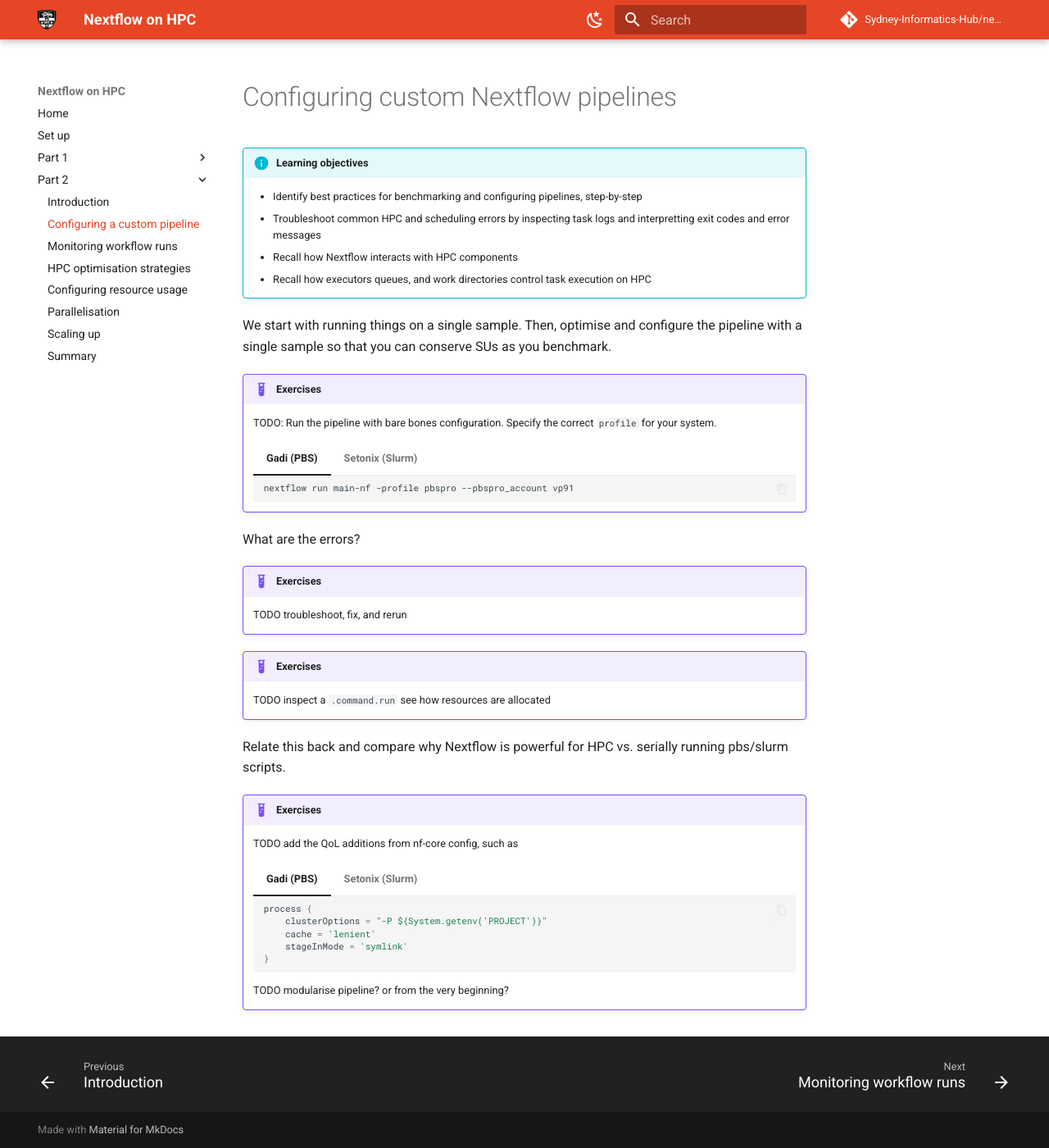
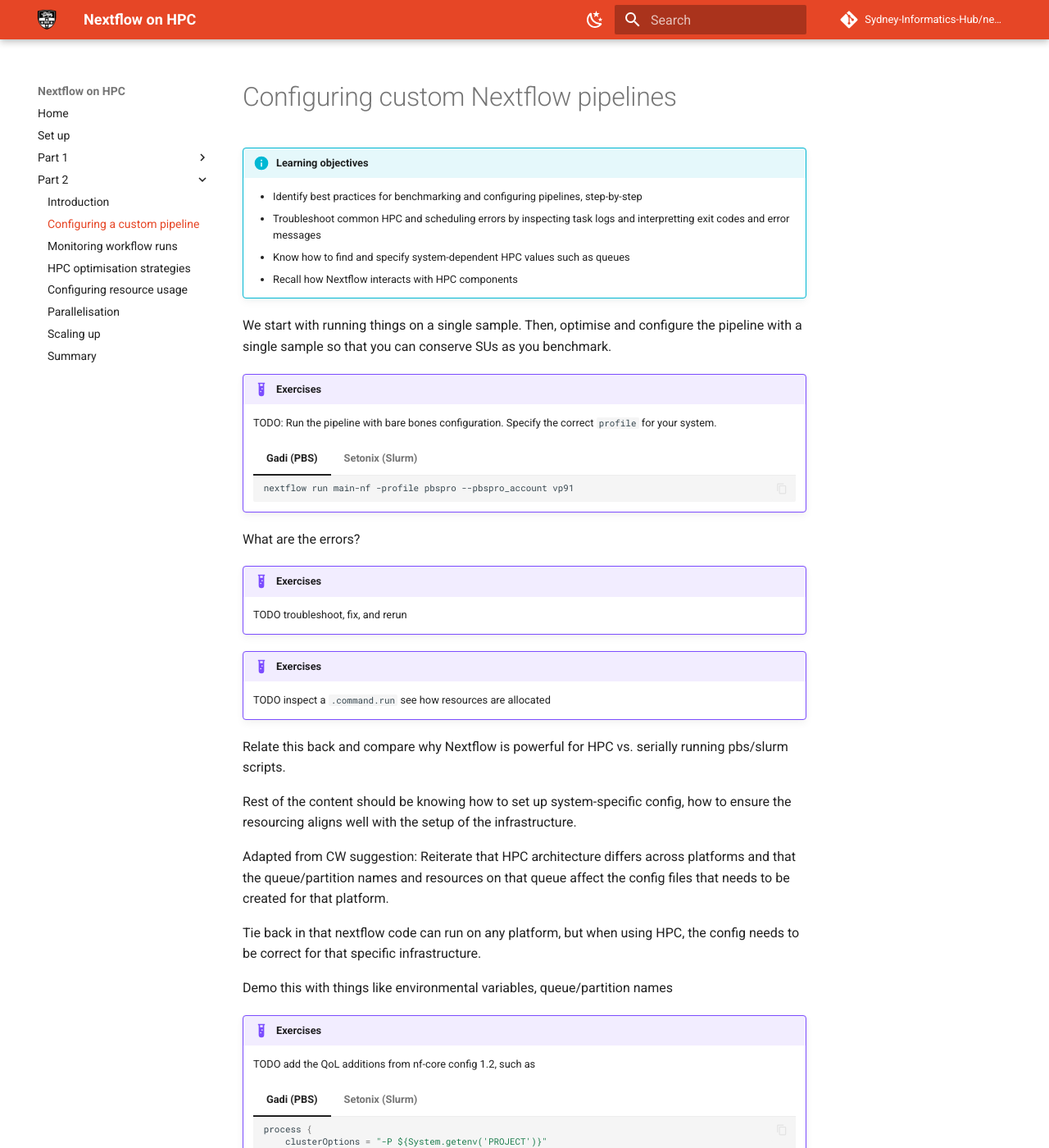
Before and after one commit to Sydney-Informatics-Hub/nextflow-hpc-workshop, an MkDocs documentation site: the page built from docs/part2/21_firstrun.md, in a window 1280 px wide and 1400 px high. Shown: the whole window at 82% size. Built offline with MkDocs 1.6.1 and Material for MkDocs 9.7.7, drawn with Linux system fonts in a browser that asks for light colours; comment, search, counter and statistics services are not loaded; some of the changed text lies outside the part shown.

Commit message:
wip part2 concepts

````diff
--- a/docs/part2/21_firstrun.md
+++ b/docs/part2/21_firstrun.md
@@ -6,9 +6,8 @@
     step-by-step
     - Troubleshoot common HPC and scheduling errors by inspecting task logs
     and interpretting exit codes and error messages
+    - Know how to find and specify system-dependent HPC values such as queues
     - Recall how Nextflow interacts with HPC components
-    - Recall how executors queues, and work directories control task execution
-    on HPC
 
 We start with running things on a single sample. Then, optimise and configure the
 pipeline with a single sample so that you can conserve SUs as you benchmark.
@@ -44,9 +43,21 @@ What are the errors?
 Relate this back and compare why Nextflow is powerful for HPC vs. serially
 running pbs/slurm scripts.
 
+Rest of the content should be knowing how to set up system-specific config,
+how to ensure the resourcing aligns well with the setup of the infrastructure.
+
+Adapted from CW suggestion: Reiterate that HPC architecture differs across
+platforms and that the queue/partition names and resources on that queue affect
+the config files that needs to be created for that platform.
+
+Tie back in that nextflow code can run on any platform, but when using HPC, the
+config needs to be correct for that specific infrastructure.
+
+Demo this with things like environmental variables, queue/partition names
+
 !!! example "Exercises"
 
-    TODO add the QoL additions from nf-core config, such as
+    TODO add the QoL additions from nf-core config 1.2, such as
 
     === "Gadi (PBS)"
 
@@ -68,4 +79,6 @@ running pbs/slurm scripts.
         }
         ```
 
-    TODO modularise pipeline? or from the very beginning?
+    Build up to the config used in part 1.2 for
+    [Gadi](https://github.com/Sydney-Informatics-Hub/nextflow-on-hpc-materials/blob/main/part1/config/gadi.config) and
+    [Setonix](https://github.com/Sydney-Informatics-Hub/nextflow-on-hpc-materials/blob/main/part1/config/setonix.config)
````
Also changed, not shown: docs/part2/20_intro.md (+2 -0 lines), docs/part2/22_reporting.md (+14 -1 lines), docs/part2/24_resourcing.md (+10 -3 lines), docs/part2/figs/benchmark-at-scale.png (added).
